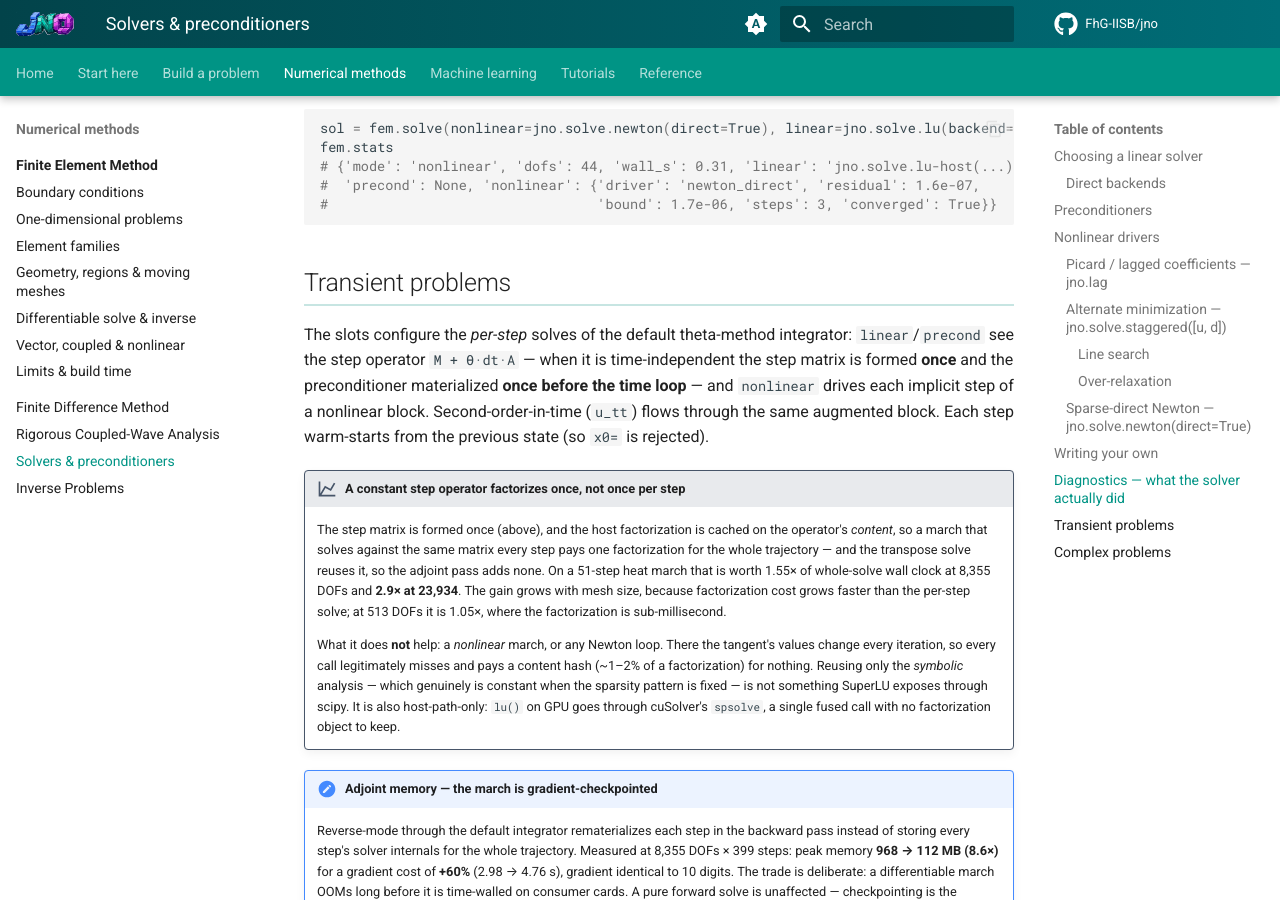
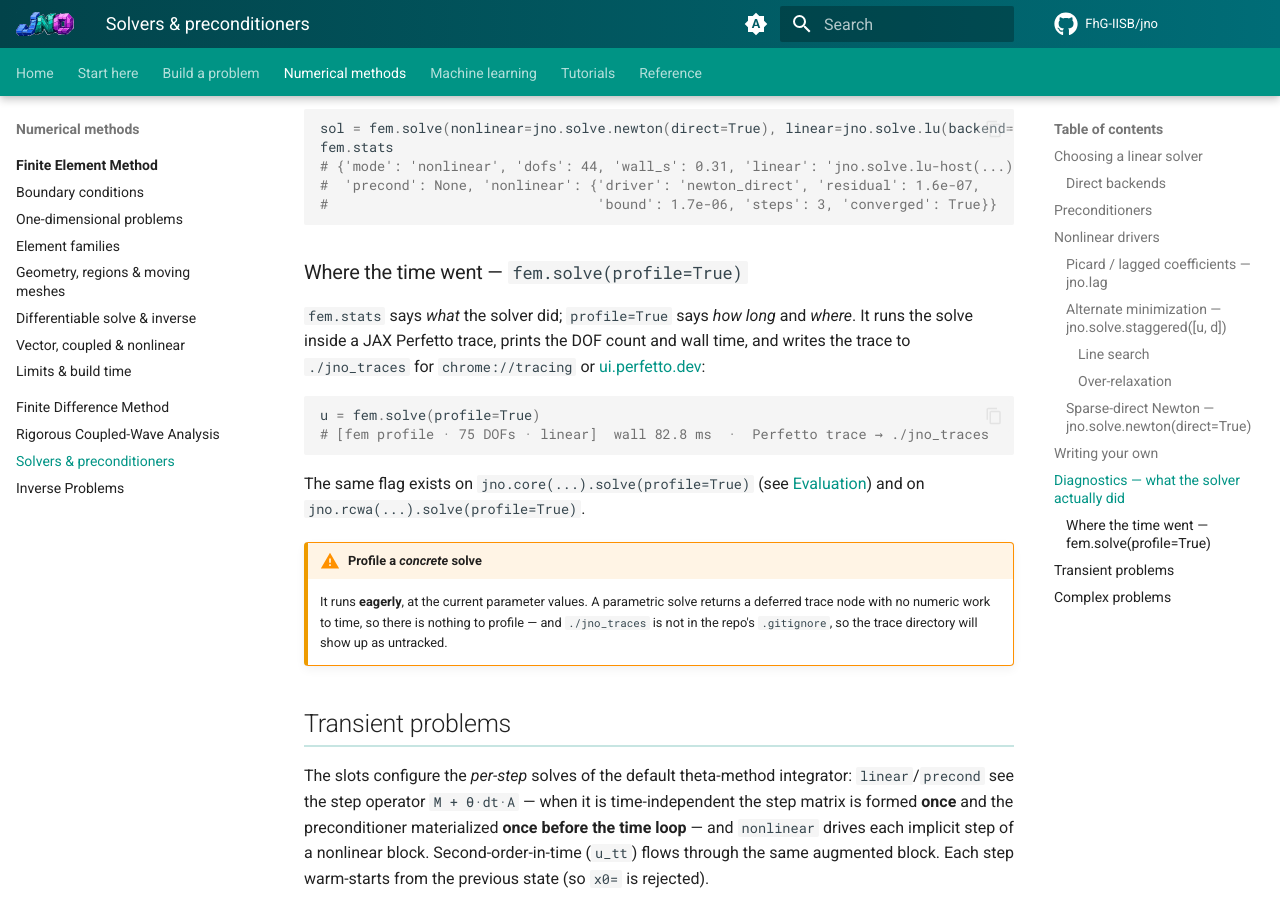
Before and after one commit to FhG-IISB/jNO, an MkDocs documentation site: the page built from docs/solvers.md, in a window 1280 px wide and 900 px high, scrolled down 9750 px. Built offline with MkDocs 1.6.1 and Material for MkDocs 9.7.7, drawn with Linux system fonts in a browser that asks for light colours; comment, search, counter and statistics services are not loaded.

Commit message:
docs: fem.solve(profile=True), and make jno.units findable
Two coverage gaps, of different kinds.

`profile=True` was documented for jno.core(...).solve (training/evaluation.md)
and for jno.rcwa(...).solve (rcwa.md), but NOT for fem.solve — despite the flag
existing there and doing the most useful thing of the three. Documented on
solvers.md beside fem.stats, which answers the adjacent question: stats says
what the solver did, profile says how long and where. Verified by running it:

    [fem profile · 75 DOFs · linear]  wall 82.8 ms  ·  Perfetto trace → ./jno_traces

with the two caveats that matter — it runs EAGERLY so a parametric solve has
nothing to time, and ./jno_traces is not gitignored, so it appears as untracked.

jno.units is the opposite case: it IS documented, in operations.md, with a good
snippet covering .unit/.scale, check, infer, nondimensionalize, rescale,
rescaled_domain and to_physical. But it was a ### buried in a 2,849-word page,
absent from the API reference and from the nav, with nothing linking to it — so
dimensional analysis was effectively undiscoverable unless you read that page
end to end. Added to API.md and cross-linked from operations.md.

````diff
--- a/docs/solvers.md
+++ b/docs/solvers.md
@@ -461,6 +461,25 @@ fem.stats
 #                                 'bound': 1.7e-06, 'steps': 3, 'converged': True}}
 ```
 
+### Where the time went — `fem.solve(profile=True)`
+
+`fem.stats` says *what* the solver did; `profile=True` says *how long* and *where*. It runs the solve
+inside a JAX Perfetto trace, prints the DOF count and wall time, and writes the trace to
+`./jno_traces` for `chrome://tracing` or [ui.perfetto.dev](https://ui.perfetto.dev):
+
+```python
+u = fem.solve(profile=True)
+# [fem profile · 75 DOFs · linear]  wall 82.8 ms  ·  Perfetto trace → ./jno_traces
+```
+
+The same flag exists on `jno.core(...).solve(profile=True)` (see
+[Evaluation](training/evaluation.md)) and on `jno.rcwa(...).solve(profile=True)`.
+
+!!! warning "Profile a *concrete* solve"
+    It runs **eagerly**, at the current parameter values. A parametric solve returns a deferred trace
+    node with no numeric work to time, so there is nothing to profile — and `./jno_traces` is not in
+    the repo's `.gitignore`, so the trace directory will show up as untracked.
+
 ## Transient problems
  The slots configure the *per-step* solves of the default theta-method integrator:
 `linear`/`precond` see the step operator `M + θ·dt·A` — when it is time-independent the step matrix is
````
Also changed, not shown: docs/API.md (+21 -0 lines), docs/operations.md (+2 -1 lines).
